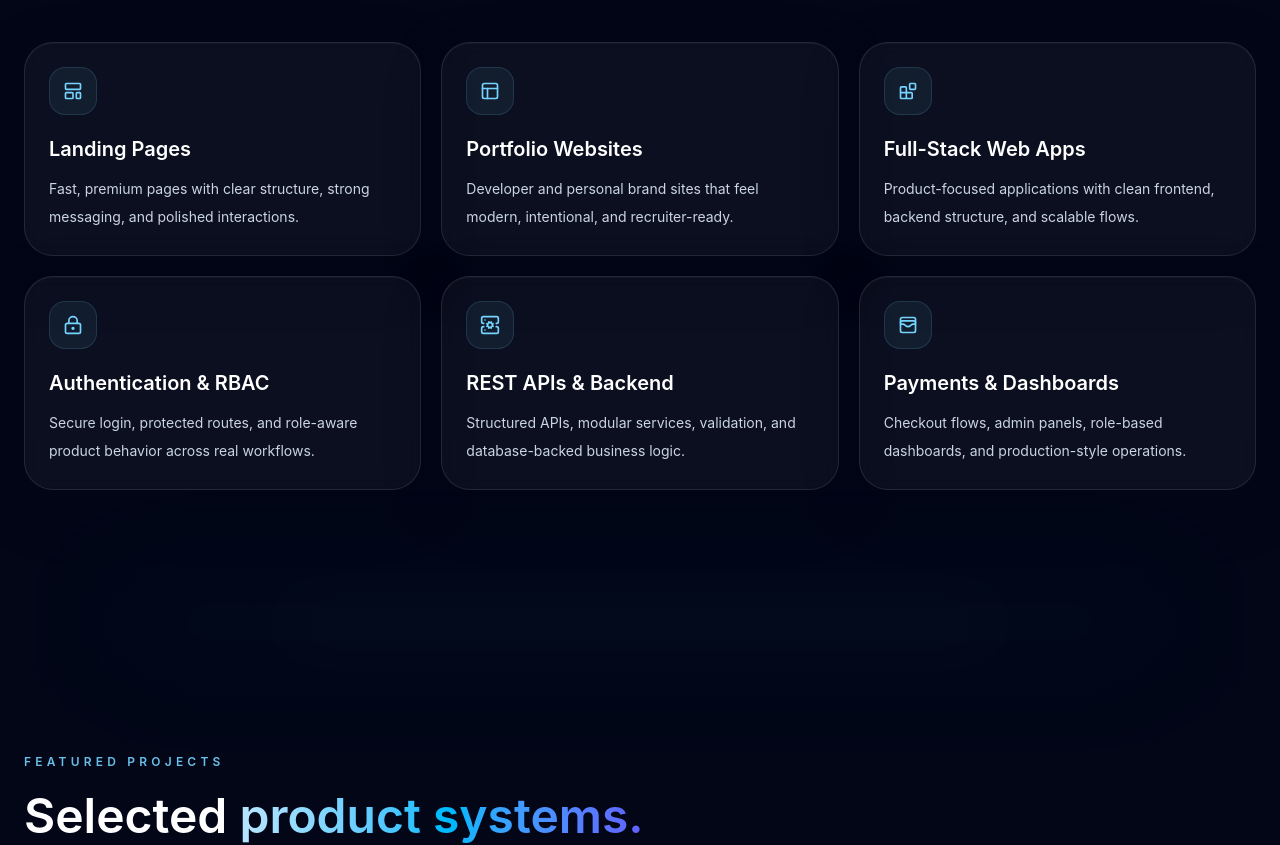
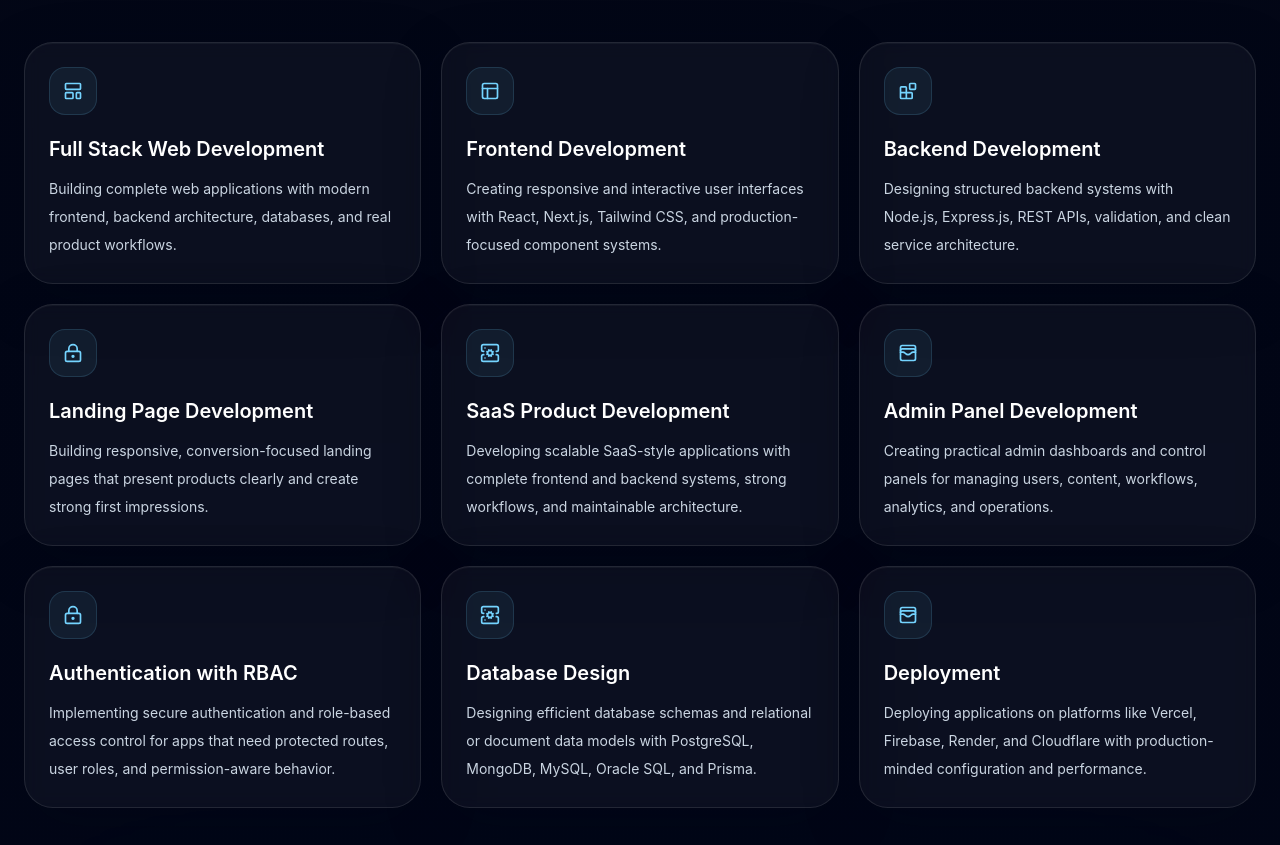
Before and after one commit to SamiunAuntor/Samiun-Alim-Auntor-Portfolio-Site, a Next.js app in the folder frontend/: page / in a window 1280 px wide. Shown: the part 3540-4385 px from the top of the page. Built offline with nearby package versions, Linux system fonts and the light colour scheme.

Commit message:
update: updated services section

```diff
--- a/frontend/src/components/sections/Services.tsx
+++ b/frontend/src/components/sections/Services.tsx
@@ -3,33 +3,57 @@ import { Reveal } from "@/components/shared/Reveal";
 
 const services = [
   {
-    title: "Landing Pages",
-    description: "Fast, premium pages with clear structure, strong messaging, and polished interactions.",
+    title: "Full Stack Web Development",
+    description:
+      "Building complete web applications with modern frontend, backend architecture, databases, and real product workflows.",
     icon: LayoutTemplate
   },
   {
-    title: "Portfolio Websites",
-    description: "Developer and personal brand sites that feel modern, intentional, and recruiter-ready.",
+    title: "Frontend Development",
+    description:
+      "Creating responsive and interactive user interfaces with React, Next.js, Tailwind CSS, and production-focused component systems.",
     icon: PanelsTopLeft
   },
   {
-    title: "Full-Stack Web Apps",
-    description: "Product-focused applications with clean frontend, backend structure, and scalable flows.",
+    title: "Backend Development",
+    description:
+      "Designing structured backend systems with Node.js, Express.js, REST APIs, validation, and clean service architecture.",
     icon: Blocks
   },
   {
-    title: "Authentication & RBAC",
-    description: "Secure login, protected routes, and role-aware product behavior across real workflows.",
+    title: "Landing Page Development",
+    description:
+      "Building responsive, conversion-focused landing pages that present products clearly and create strong first impressions.",
     icon: LockKeyhole
   },
   {
-    title: "REST APIs & Backend",
-    description: "Structured APIs, modular services, validation, and database-backed business logic.",
+    title: "SaaS Product Development",
+    description:
+      "Developing scalable SaaS-style applications with complete frontend and backend systems, strong workflows, and maintainable architecture.",
     icon: ServerCog
   },
   {
-    title: "Payments & Dashboards",
-    description: "Checkout flows, admin panels, role-based dashboards, and production-style operations.",
+    title: "Admin Panel Development",
+    description:
+      "Creating practical admin dashboards and control panels for managing users, content, workflows, analytics, and operations.",
+    icon: WalletCards
+  },
+  {
+    title: "Authentication with RBAC",
+    description:
+      "Implementing secure authentication and role-based access control for apps that need protected routes, user roles, and permission-aware behavior.",
+    icon: LockKeyhole
+  },
+  {
+    title: "Database Design",
+    description:
+      "Designing efficient database schemas and relational or document data models with PostgreSQL, MongoDB, MySQL, Oracle SQL, and Prisma.",
+    icon: ServerCog
+  },
+  {
+    title: "Deployment",
+    description:
+      "Deploying applications on platforms like Vercel, Firebase, Render, and Cloudflare with production-minded configuration and performance.",
     icon: WalletCards
   }
 ] as const;
```
Also changed, not shown: 1 other file (tests, documents, lock files or other folders).
